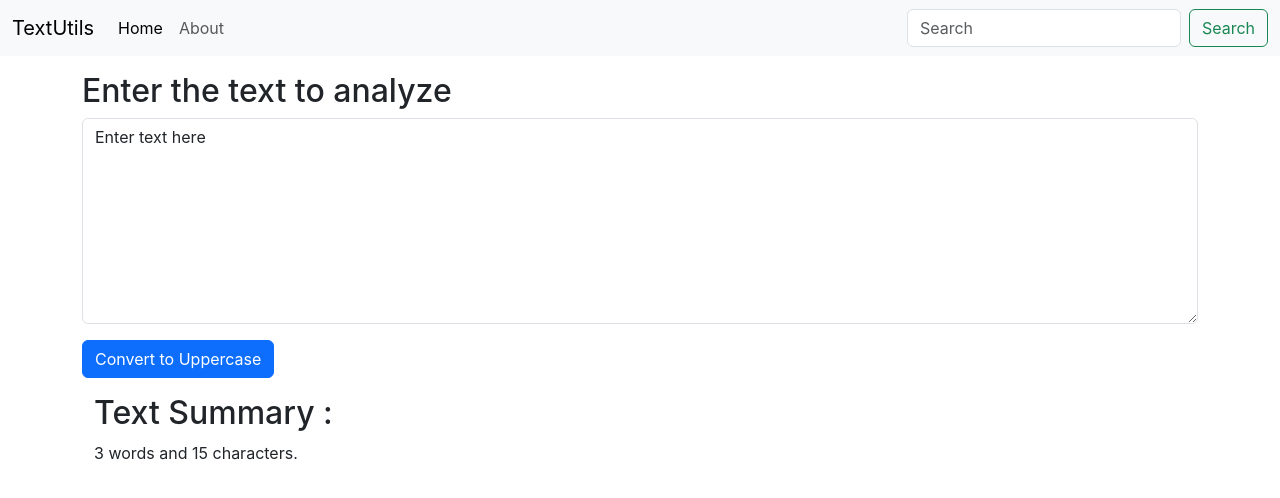
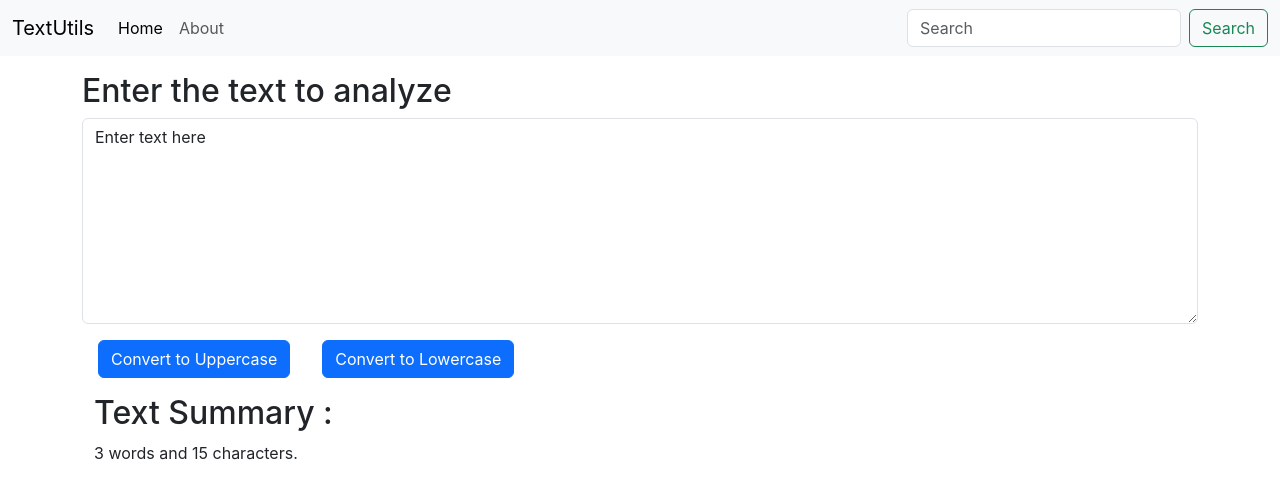
Before and after one commit to Abhiiydv/ReactBasics, a React (Create React App) app: page / in a window 1280 px wide. Shown: the top 498 px of the page. Built offline with nearby package versions, Linux system fonts and the light colour scheme.

Commit message:
added to lower case button

```diff
--- a/src/components/TextForm.js
+++ b/src/components/TextForm.js
@@ -4,6 +4,10 @@ export default function TextForm(props) {
 
     const handleUpClick = () => {
         let newText = text.toUpperCase();
+        setText(newText);
+    }
+    const handleToClick = () => {
+        let newText = text.toLowerCase();
         setText(newText);
     }
     const handleOnChange = (event) => {
@@ -21,7 +25,8 @@ export default function TextForm(props) {
             <div className="mb-3">
                 <textarea className="form-control" value={text} onChange={handleOnChange} id="myBox" rows="8"></textarea>
             </div>
-            <button className="btn btn-primary" onClick={handleUpClick}>Convert to Uppercase</button>
+            <button className="btn btn-primary mx-3" onClick={handleUpClick}>Convert to Uppercase</button>
+            <button className="btn btn-primary mx-3" onClick={handleToClick}>Convert to Lowercase</button>
         </div>
         <div className="container my-3">
             <h2>Text Summary : </h2>
```
